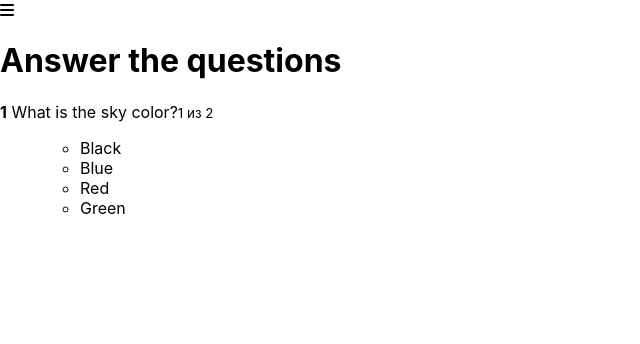
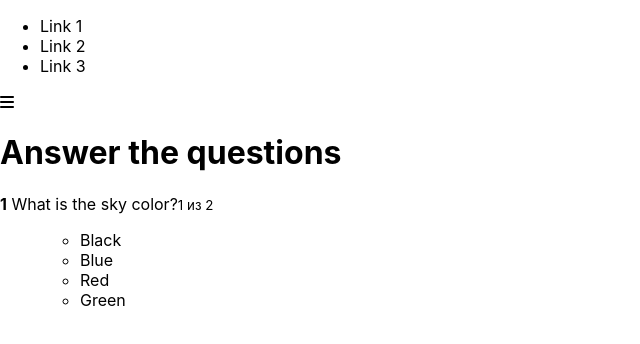
Before and after one commit to poperechnyi1/React-learning, a React app in the folder learn_cource_1/component_practice/: page / in a window 1280 px wide. Shown: the top 344 px of the page, without its empty margins (0-640 px from the left). Built offline with nearby package versions, Linux system fonts and the light colour scheme.

Commit message:
Menu is included in layout

```diff
--- a/learn_cource_1/component_practice/src/hoc/Layout/Layout.js
+++ b/learn_cource_1/component_practice/src/hoc/Layout/Layout.js
@@ -1,11 +1,12 @@
 import React, { Component } from 'react';
 import classes from './Layout.css';
-import MenuToggle from '../../components/Navigation/MenuToggle/MenuToggle'
+import MenuToggle from '../../components/Navigation/MenuToggle/MenuToggle';
+import Drawer from '../../components/Navigation/Drawer/Drawer';
 
 
 class Layout extends Component {
     state = {
-        manu: false
+        menu: false
     }
 
     toggleMenuHandler = () => {
@@ -17,10 +18,12 @@ class Layout extends Component {
     render() {
         return (
             <div className={classes.Layout}>
+                <Drawer
+                    isOpen={this.state.menu}
+                />
                 <MenuToggle
                     onToggle={this.toggleMenuHandler}
                     isOpen={this.state.menu}
-
                 />
                 <main>
                     {this.props.children}
```
